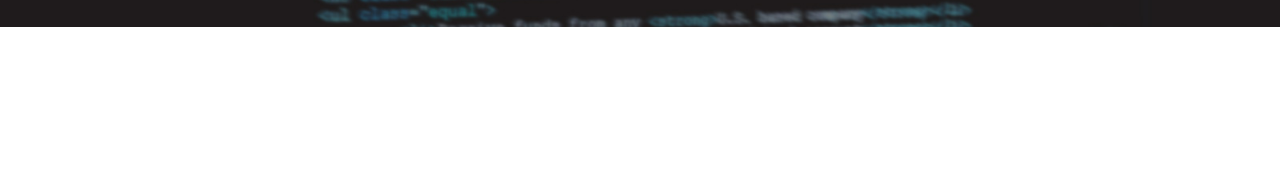
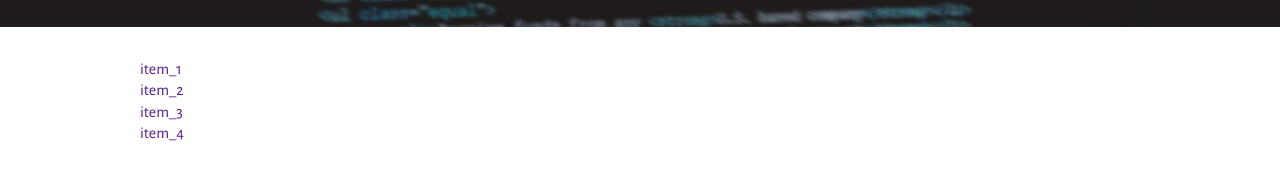
Before and after one commit to jsMarko/resume, a plain HTML site: page index.html in a window 1280 px wide. Shown: the part 309-488 px from the top of the page. Drawn offline with nearby package versions, Linux system fonts and the light colour scheme.

Commit message:
added un ordered list

```diff
--- a/index.html
+++ b/index.html
@@ -36,6 +36,12 @@
         <div class="container">
 
             <h2>About Me</h2>
+            <ul class="menu">
+                <li><a href="">item_1</a></li>
+                <li><a href="">item_2</a></li>
+                <li><a href="">item_3</a></li>
+                <li><a href="">item_4</a></li>
+            </ul>
         </div>
     </section>
 
```
